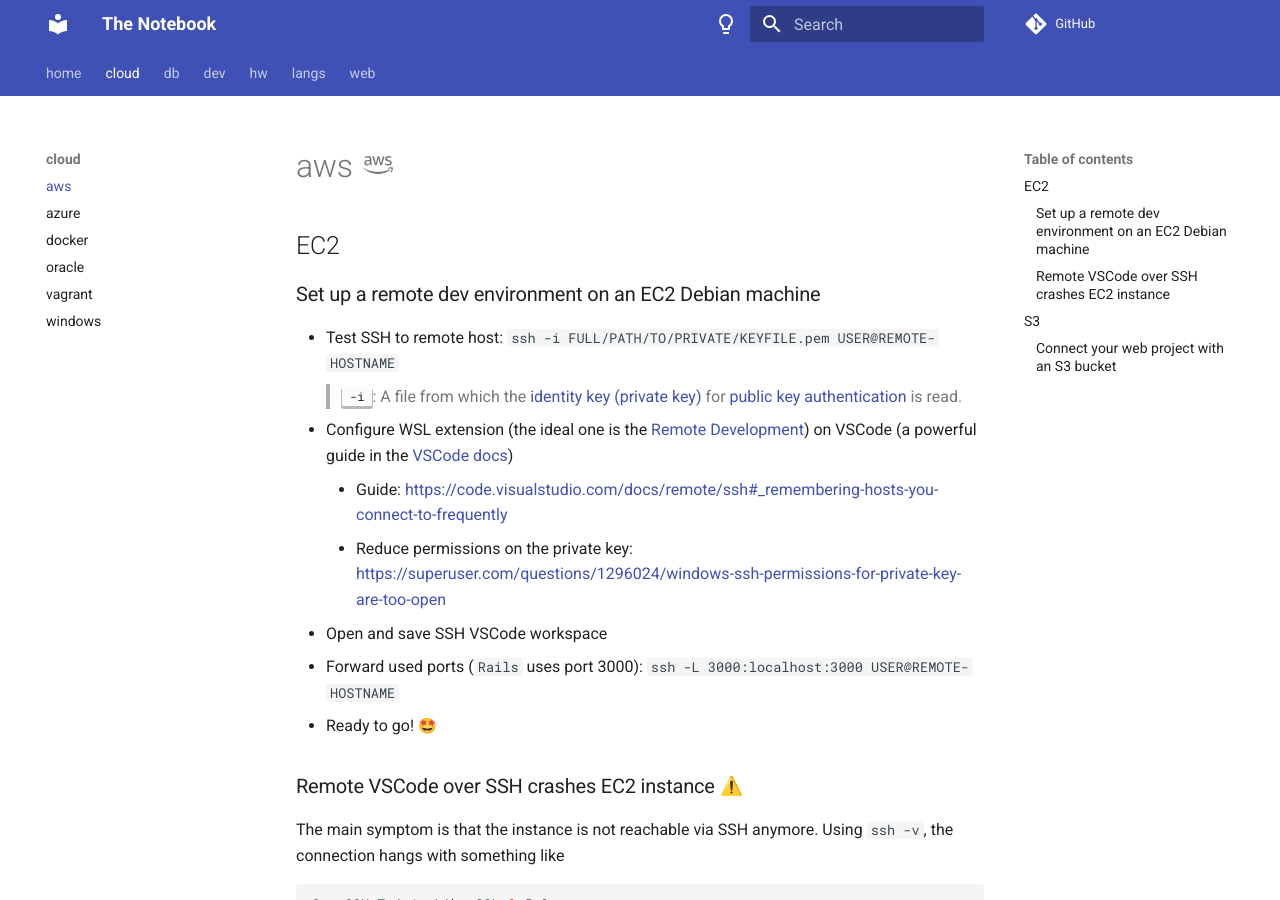
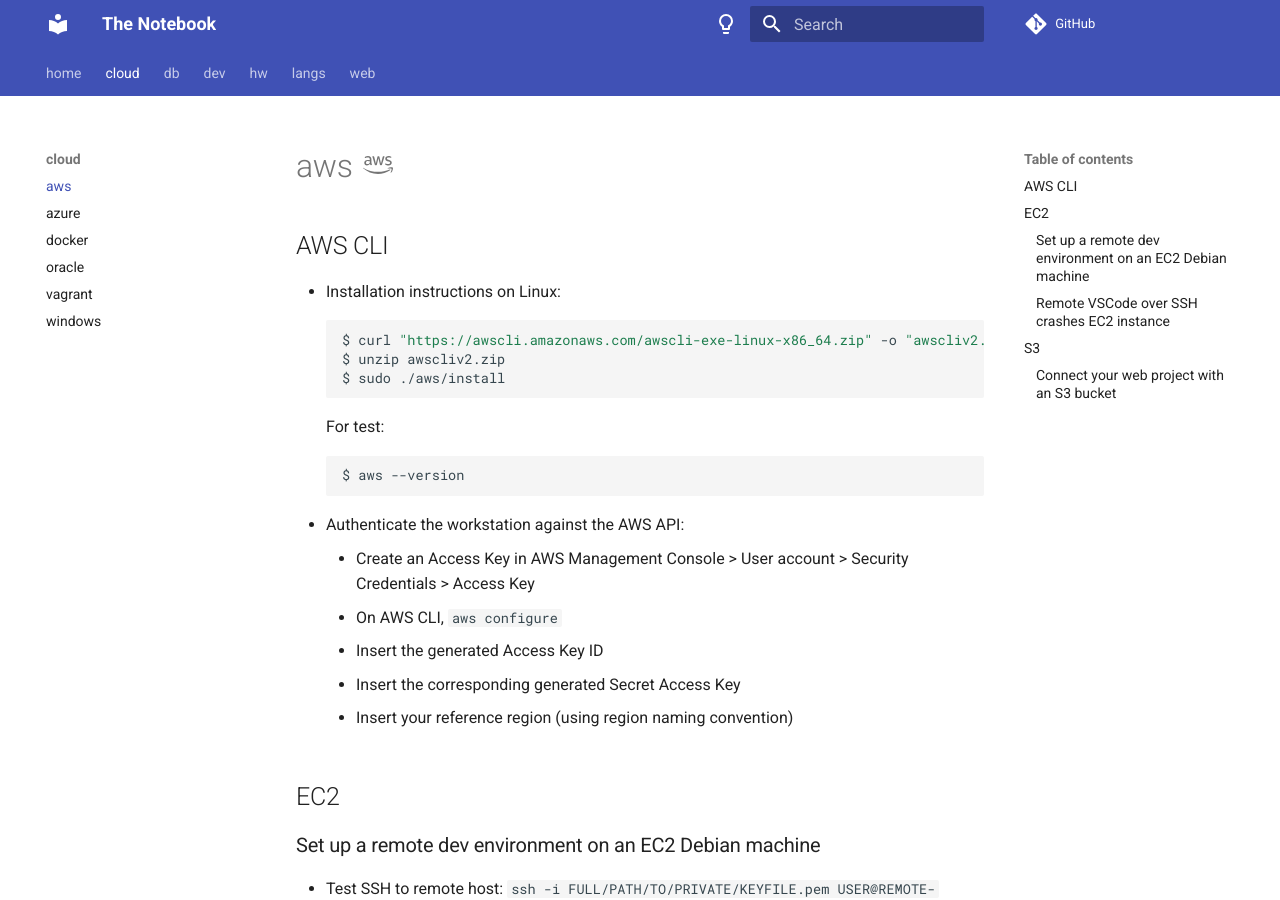
Before and after one commit to sannae/the-notebook, an MkDocs documentation site: the page built from docs/cloud/aws.md, in a window 1280 px wide and 900 px high. Built offline with MkDocs 1.6.1 and Material for MkDocs 9.7.7, drawn with Linux system fonts in a browser that asks for light colours; emoji names are drawn with the system emoji font; comment, search, counter and statistics services are not loaded.

````diff
--- a/docs/cloud/aws.md
+++ b/docs/cloud/aws.md
@@ -1,4 +1,24 @@
 # aws :material-aws:
+
+## AWS CLI
+
+* Installation instructions on Linux:
+```bash
+$ curl "https://awscli.amazonaws.com/awscli-exe-linux-x86_64.zip" -o "awscliv2.zip"
+$ unzip awscliv2.zip
+$ sudo ./aws/install
+```
+For test:
+```
+$ aws --version
+```
+* Authenticate the workstation against the AWS API:
+    * Create an Access Key in AWS Management Console > User account > Security Credentials > Access Key
+    * On AWS CLI, `aws configure`
+    * Insert the generated Access Key ID
+    * Insert the corresponding generated Secret Access Key
+    * Insert your reference region (using region naming convention)
+
 
 ## EC2
 
````
Also changed, not shown: docs/web/dependency-injection.md (added, +106 -0 lines).
